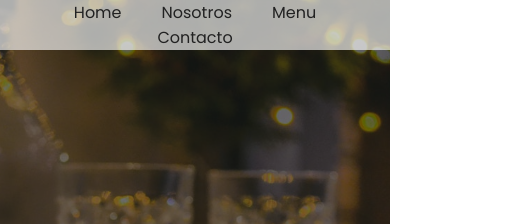
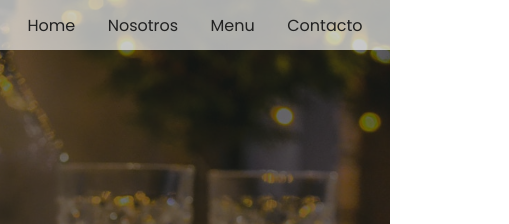
Before and after one commit to GonzaloTey/proyectoRestaurant, a website: page index.html in a window 390 px wide. Shown: the top 224 px of the page, 509 px wide, since content can reach past the window. Drawn offline with Linux system fonts and the light colour scheme.

Commit message:
media queryes terminados

```diff
--- /dev/null
+++ b/scss/general/_mediaquery.scss
@@ -0,0 +1,88 @@
+//Media query
+
+$desktop: (max-width: 1100px);
+$tablet: (max-width: 790px);
+$mobile: (max-width: 550px);
+
+
+@mixin desktop {
+    @media screen and #{$desktop} {
+        @content;
+    }
+}
+
+@mixin tablet {
+    @media screen and #{$tablet} {
+        @content;
+    }
+}
+
+@mixin mobile {
+    @media screen and #{$mobile} {
+        @content;
+    }
+}
+
+
+//DESKTOP
+
+@include desktop() {
+    //ABOUT
+    .about {
+        &__container {
+            .content {
+                flex: 0 0 100% !important;
+                order: 1;
+                margin: 50px 0;
+            }
+
+            .container_image {
+                flex: 0 0 100% !important;
+                order: 0;
+                margin: 50px 0;
+                img {
+                    height: 400px;
+                }
+            }
+        }
+    }
+
+    //ICONS
+    .icons {
+        width: 100% !important;
+    }
+}
+
+//TABLET
+
+@include tablet() {
+    //CARDS
+    .card {
+        width: 45% !important;
+    }
+}
+
+//MOBILE
+
+@include mobile() {
+    //NAV
+    .navbar {
+        justify-content: space-evenly;
+
+        a {
+            padding: 0 5px;
+        }
+    }
+
+    //CARDS
+    .card {
+        width: 100% !important;
+    }
+
+    //FOOTER
+    .footer {
+        &__container {
+            grid-template-columns: 1fr;
+        }
+    }
+}
--- a/scss/layout/_about.scss
+++ b/scss/layout/_about.scss
@@ -7,6 +7,10 @@
 
         .content {
             flex: 0 0 50%;
+
+            h4 {
+                color: $gray600;
+            }
 
             .icons {
                 @include icons(70%, 70px, 70px);
--- a/scss/styles.scss
+++ b/scss/styles.scss
@@ -19,3 +19,8 @@
 @import "layout/ofertas";
 @import "layout/menu";
 @import "layout/footer";
+
+
+//Media Query
+
+@import "general/mediaquery";
```
Also changed, not shown: css/styles.css.
